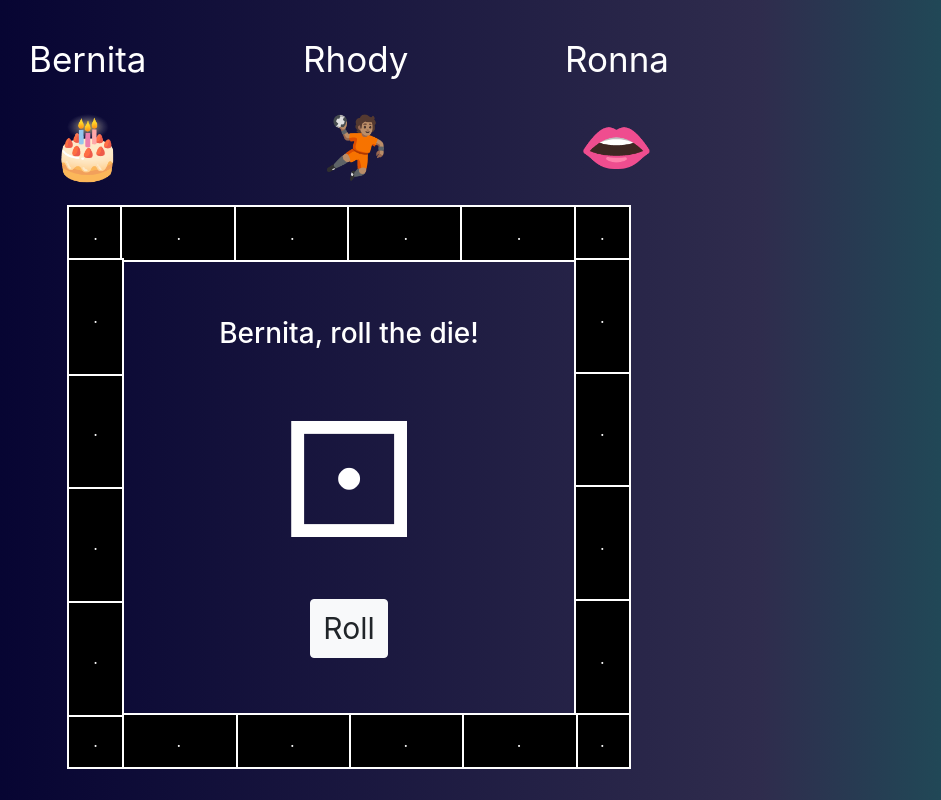
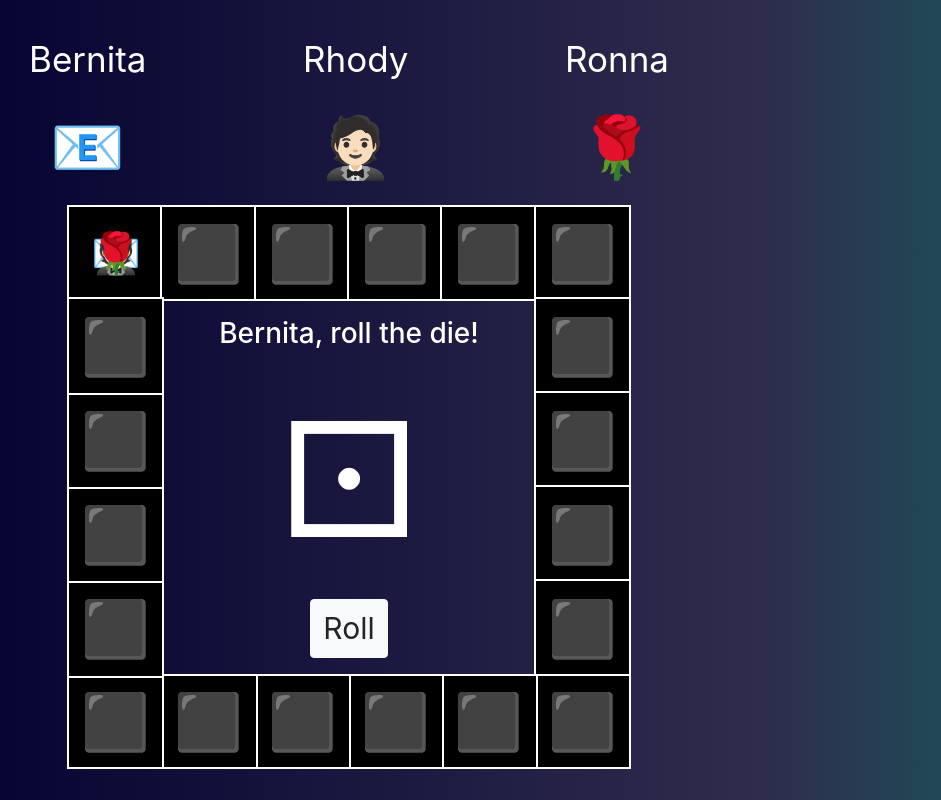
Before and after one commit to tarekfb/emojis-board-game, a React (Create React App) app: page / in a window 1280 px wide. Both pictures are taken after a click on the button "Quick play - default setup". Shown: the whole page, without its empty margins (291-1232 px from the left). Built offline with nearby package versions, Linux system fonts and the light colour scheme.

Commit message:
fixed grid sizes, more stable and even but not fully atm

```diff
--- a/src/App.css
+++ b/src/App.css
@@ -64,9 +64,14 @@
   justify-content: center;
   align-items: center;
   overflow: hidden;
+
+  /*width: 50%;*/
+  /*max-width: 50%;*/
+  min-width: 100%;
 }
 
 .game-square span {
+  font-size: 55px;
 }
 
 .board-middle {
@@ -80,3 +85,11 @@
 .die {
   font-size: 10em;
 }
+
+.player-avatar {
+  display: flex;
+  justify-content: center;
+  align-items: center;
+
+  font-size: 40px;
+}
--- a/src/App.js
+++ b/src/App.js
@@ -9,7 +9,7 @@ import Characters from "./containers/Characters";
 import { Actions, actionBase } from "./containers/Actions";
 import Player from "./components/Player";
 import { fetchRandomName } from './helpers/Names';
-import {fetchCharacterList, fetchRandomCharacter} from './helpers/Characters';
+import { fetchRandomCharacter } from './helpers/Characters';
 
 const stages = [
   "nbrOfPlayers",
@@ -24,9 +24,7 @@ function App() {
   const [players, setPlayers] = useState([]);
   const [actions, setActions] = useState(actionBase);
   const [stage, setStage] = useState(stages[0]);
-  const [ currentPlayer, setCurrentPlayer ] = useState(1);
-  const [ characters ]  = useState(fetchCharacterList(5));
-
+  const [currentPlayer, setCurrentPlayer] = useState(1);
 
   const advanceStage = () => {
     setCurrentPlayer(1); // reset between each stage
@@ -42,7 +40,8 @@ function App() {
       const player = {
         number: i,
         name: fetchRandomName(),
-        character: fetchRandomCharacter()
+        character: fetchRandomCharacter(),
+        location: 0
       }
       defaultPlayers.push(player);
     }
--- a/src/components/BoardMiddle.js
+++ b/src/components/BoardMiddle.js
@@ -2,41 +2,30 @@ import React, {useContext, useState} from "react";
 import PlayerContext from "../helpers/PlayerContext";
 import {Button} from "react-bootstrap";
 
-
-const BoardMiddle = ({ currentAction, setCurrentAction, squares }) => {
-  const { players, setPlayers, currentPlayer, setCurrentPlayer } = useContext(PlayerContext);
+const BoardMiddle = ({ movePlayer }) => {
+  const {players, currentPlayer} = useContext(PlayerContext);
   const [rolledNumber, setRolledNumber] = useState('⚀');
-
-  const movePlayer = (number) => {
-    console.log("move played was called and numberis: " + number);
-  }
 
   const rollDie = () => {
     const dice = ['⚀', '⚁', '⚂', '⚃', '⚄', '⚅'];
     const index = Math.floor(dice.length * Math.random());
     const rolledNumber = dice[index];
     setRolledNumber(rolledNumber);
-
-    if (currentPlayer + 1 > players.length)
-      setCurrentPlayer(1);
-    else
-      setCurrentPlayer(currentPlayer + 1);
-    movePlayer(index + 1, squares);
+    movePlayer(index + 1);
   }
 
-  /*
-    grid-column: 2 / 5;
-  grid-row: 2 / 5;
-  */
+  const gridValue = players.length * 2 > 5 ?
+    {gridColumn: "2 / " + (players.length * 2), gridRow: "2 / " + (players.length * 2)} :
+    {gridColumn: "2 / 5", gridRow: "2 / 5"};
 
   return (
     <div
       className="board-middle"
-       // this style tag dynamically sets the middle of the board to take up the full width/height of inner space
+      // this style tag dynamically sets the middle of the board to take up the full width/height of inner space
+      // to prevent the width from changing depdning on length of player name, declare this anywhere else
+      // for example, use the library that lets you declare css per component (react pixel maker - heroku)
       style={
-        players.length * 2 > 5 ?
-        {gridColumn: "2 / " + (players.length * 2), gridRow: "2 / " + (players.length * 2)} :
-        {gridColumn: "2 / 5", gridRow: "2 / 5"}
+        gridValue
       }
     >
       {
--- a/src/containers/Game.js
+++ b/src/containers/Game.js
@@ -6,15 +6,31 @@ import PlayerContext from "../helpers/PlayerContext";
 // this component has errors: location is unknown
 // no location property has been implemented for player
 const Game = ({  }) => {
-  const { players } = useContext(PlayerContext);
+  const { players, setPlayers, currentPlayer, setCurrentPlayer } = useContext(PlayerContext);
   const squares = generateSquares();
 
-  // let playerLocations = [];
-  // if (squares.length > 0) {
-  //   playerLocations = players.map(player => (
-  //     squares[player.location % squares.length]
-  //   ));
-  // }
+  let playerLocations = [];
+  if (squares.length > 0) {
+    playerLocations = players.map(player => (
+      squares[player.location % squares.length]
+    ));
+  }
+
+  const movePlayer = (number) => {
+    let tmpPlayers = players;
+
+    tmpPlayers.forEach(player => {
+      if (player.number === currentPlayer)
+        player.location = player.location + number;
+    });
+
+    setPlayers(tmpPlayers);
+
+    if (currentPlayer + 1 > players.length)
+      setCurrentPlayer(1);
+    else
+      setCurrentPlayer(currentPlayer + 1);
+  }
 
   function generateSquares() {
     let gridSize = 5;
@@ -75,29 +91,29 @@ const Game = ({  }) => {
             className="game-square">
             {
               square.type !== 'start' ?
-                '.' :
-                '.'
+                <span>⬛</span> :
+                'start'
             }
           </div>
         ))
       }
-      {/*{*/}
-      {/*  playerLocations.map((location, i) => {*/}
-      {/*    const player = players[i];*/}
-      {/*    return (*/}
-      {/*      <div*/}
-      {/*        key={player.number}*/}
-      {/*        style={{*/}
-      {/*          gridRow: location.row,*/}
-      {/*          gridColumn: location.col*/}
-      {/*        }}*/}
-      {/*        className="player-avatar">*/}
-      {/*          <span>player.character</span>*/}
-      {/*      </div>*/}
-      {/*    )*/}
-      {/*  })*/}
-      {/*}*/}
-     <BoardMiddle  squares={squares} />
+      {
+        playerLocations.map((location, i) => {
+          const player = players[i];
+          return (
+            <div
+              key={player.number}
+              style={{
+                gridRow: location.row,
+                gridColumn: location.col
+              }}
+              className="player-avatar">
+                <span>{player.character}</span>
+            </div>
+          )
+        })
+      }
+     <BoardMiddle  squares={squares} movePlayer={movePlayer} />
     </div>
   )
 };
--- a/src/containers/PlayerNames.js
+++ b/src/containers/PlayerNames.js
@@ -68,7 +68,6 @@ const PlayerNames = ({ advanceStage }) => {
               <FormControl
                 onChange={event => updatePlayerNameInputValue(event, player.number)}
                 value={playerNameInputValues["value" + player.number]}
-                placeholder="Kalle Kula"
                 aria-label="Name"
               />
             </InputGroup>
```
